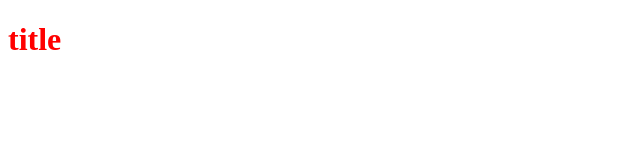
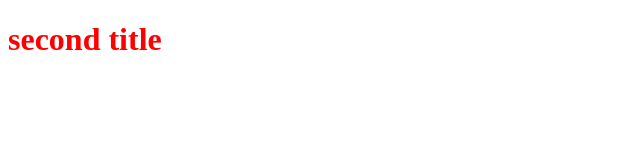
Before and after one commit to michalzyla/nauka-gita, a plain HTML site: page index.html in a window 1280 px wide. Shown: the whole page, without its empty margins (0-640 px from the left). Drawn offline with nearby package versions, Linux system fonts and the light colour scheme; files that its build step writes are made by us from their sources.

Commit message:
Update content of index.html

```diff
--- a/index.html
+++ b/index.html
@@ -6,6 +6,6 @@
 	<link rel="stylesheet" type="text/css" href="style.css">
 </head>
 <body>
-	<h1 style="color: red;">title</h1>
+	<h1 style="color: red;">second title</h1>
 </body>
 </html>
```
